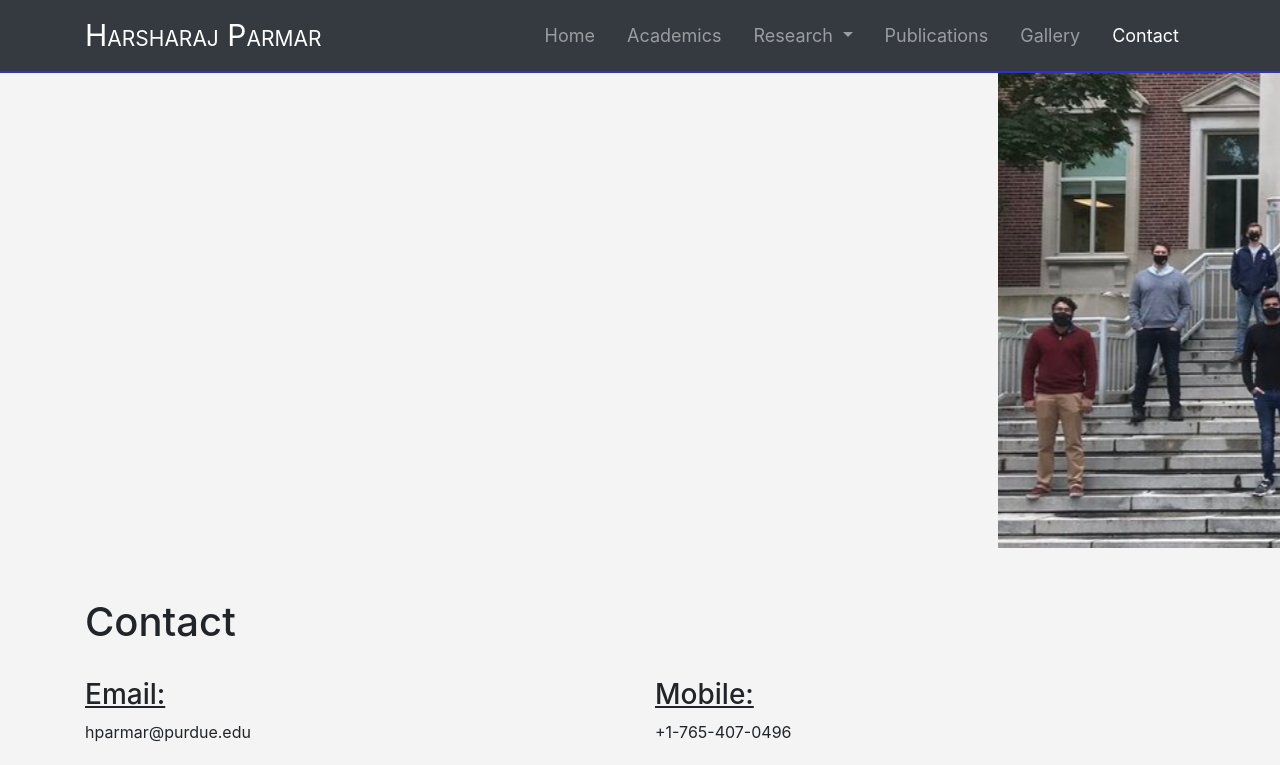
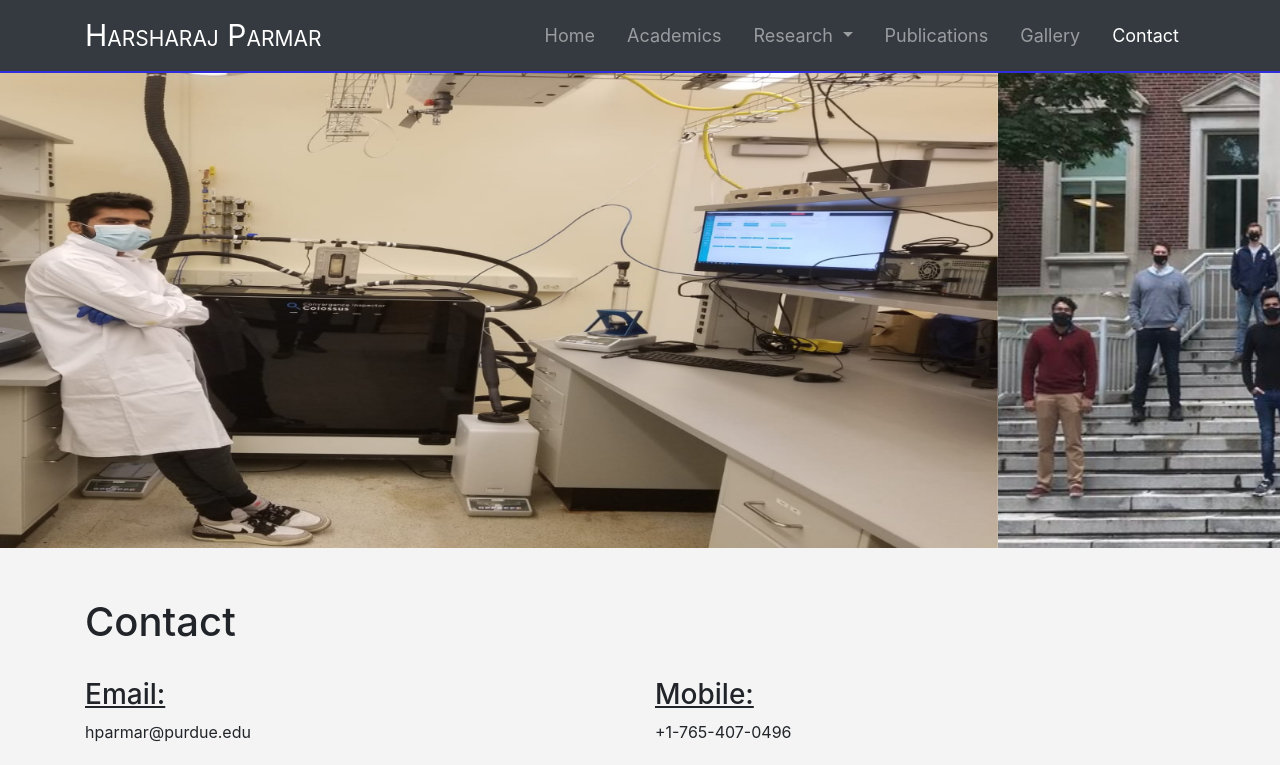
Before and after one commit to harsharajp/harsharajp.github.io, a plain HTML site: page contact.html in a window 1280 px wide. Shown: the top 765 px of the page. Drawn offline with Linux system fonts and the light colour scheme.

Commit message:
Update contact.html

```diff
--- a/contact.html
+++ b/contact.html
@@ -60,7 +60,7 @@
       <div id="carouselExampleSlidesOnly" class="carousel slide" data-ride="carousel">
         <div class="carousel-inner">
           <div class="carousel-item active">
-            <img class="d-block w-100" src="./img/lab.me.jpg" style="height:475px; width:300px;" alt="First slide">
+            <img class="d-block w-100" src="./img/lab_me.jpg" style="height:475px; width:300px;" alt="First slide">
           </div>
           <div class="carousel-item">
             <img class="d-block w-100" src="./img/Group_photo.jpg" style="height:475px; width:300px;" alt="Second slide">
```
